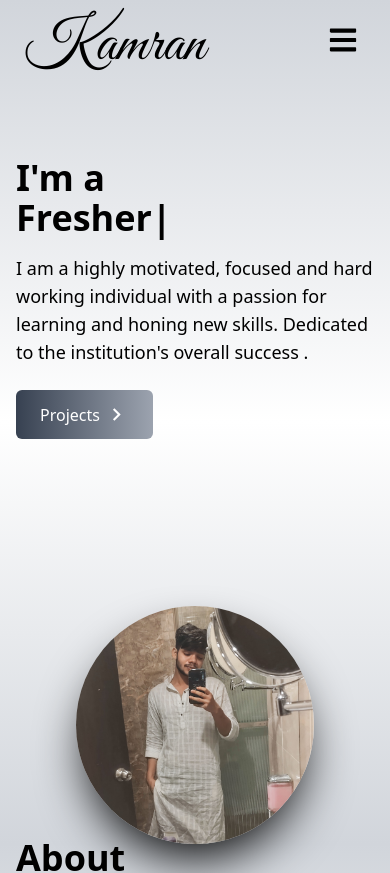
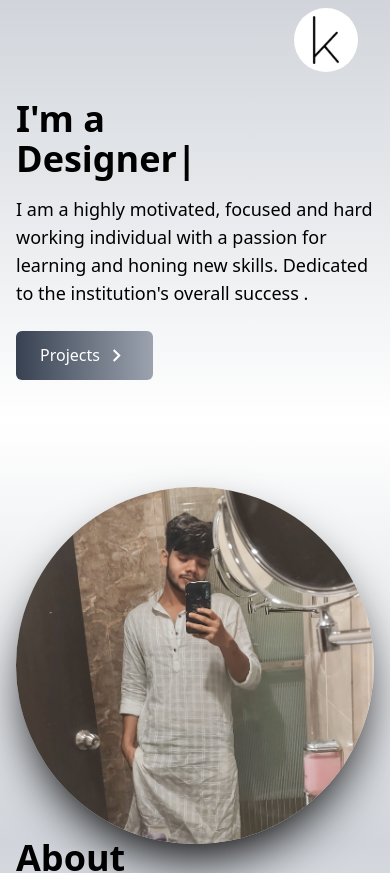
Before and after one commit to Kamran-007-lab/Portfolio, a React (Vite) app: page / in a window 390 px wide. Shown: the top 873 px of the page. Built offline with nearby package versions, Linux system fonts and the light colour scheme; a web font is replaced by a local one.

Commit message:
Updated Framer motion functionalities and bugs

```diff
--- a/src/components/Home.jsx
+++ b/src/components/Home.jsx
@@ -19,11 +19,11 @@ const Home = () => {
             initial="hidden"
             whileInView={"show"}
             viewport={{ once: false, amount: 0.7 }}
-            className="text-4xl pr-8 sm:text-7xl font-bold text-black"
+            className="text-4xl sm:text-7xl font-bold text-black"
           >
             I'm a
             <TypeAnimation
-              sequence={["Developer", 2000, "Designer", 2000, "Fresher", 2000]}
+              sequence={["Programmer",2000,"Developer", 2000, "Designer", 2000, "Fresher", 2000]}
               speed={50}
               className=" text-4xl font-bold text-black w-full"
               wrapper="p"
@@ -62,7 +62,7 @@ const Home = () => {
           </motion.div>
         </div>
 
-        <div className="inline-block">
+        <div className="inline-block w-full">
           <motion.img
             variants={fadeIn("down", 0.5)}
             initial="hidden"
@@ -70,7 +70,7 @@ const Home = () => {
             viewport={{ once: false, amount: 0.7 }}
             src={HeroImage}
             alt="my profile"
-            className="rounded-full mx-auto w-2/3 shadow-black shadow-2xl"
+            className="rounded-full mx-auto w-full h-full shadow-black shadow-2xl"
           />
         </div>
       </div>
--- a/src/components/Navbar.jsx
+++ b/src/components/Navbar.jsx
@@ -1,6 +1,7 @@
 import React, { useState } from "react";
 import { FaBars, FaTimes } from "react-icons/fa";
 import { Link } from "react-scroll";
+import k from "../assets/k.gif"
 
 const Navbar = () => {
   const [nav, setNav] = useState(false);
@@ -31,7 +32,7 @@ const Navbar = () => {
   return (
     <div id="over-flow" className="flex justify-between items-center w-full h-20 px-4 text-white bg-gray fixed">
       <div className="pt-3">
-        <h1 className="text-6xl font-signature ml-2 text-black">Kamran</h1>
+        <h1 className="text-6xl hidden md:inline-block font-signature ml-2 text-black">Kamran</h1>
       </div>
 
 
@@ -53,7 +54,7 @@ const Navbar = () => {
         onClick={() => setNav(!nav)}
         className="cursor-pointer pr-4 z-10 text-black md:hidden"
       >
-        {nav ? <FaTimes size={30} /> : <FaBars size={30} />}
+        {nav ? <FaTimes size={50} /> : <img src={k} className="h-16 w-16 rounded-full"/>}
       </div>
 
       {nav && (
@@ -80,19 +81,3 @@ const Navbar = () => {
 };
 
 export default Navbar;
-
-
-{/* <TypeAnimation
-sequence={[
-'Developer',
-2000,
-'Designer',
-2000,
-'Youtuber',
-2000,
-]}
-speed={50}
-className='☐ text-accent'
-wrapper='span'
-repeat={Infinity}
-/> */}
--- a/src/components/Projects.jsx
+++ b/src/components/Projects.jsx
@@ -1,55 +1,54 @@
 import React from "react";
 import ray from "../assets/portfolio/ray.jpg";
-import minderhome from "../assets/portfolio/minderhome.jpg"
-import profilefyi from "../assets/portfolio/profilefyi.jpg"
-import portfolio from "../assets/portfolio/portfolio.jpg"
-import movie from "../assets/portfolio/movie.jpg"
+import minderhome from "../assets/portfolio/minderhome.jpg";
+import profilefyi from "../assets/portfolio/profilefyi.jpg";
+import portfolio from "../assets/portfolio/portfolio.jpg";
+import movie from "../assets/portfolio/movie.jpg";
 import { motion } from "framer-motion";
-import  fadeIn  from "./fadeIn.jsx";
+import fadeIn from "./fadeIn.jsx";
 
 const Projects = () => {
   const portfolios = [
     {
       id: 1,
       src: minderhome,
-      value:'Minder',
-      url:'https://github.com/Kamran-007-lab/Minder'
+      value: "Minder",
+      url: "https://github.com/Kamran-007-lab/Minder",
     },
     {
       id: 2,
       src: profilefyi,
-      value:'Profile.fyi',
-      url:'https://github.com/Kamran-007-lab/Profilefyi'
+      value: "Profile.fyi",
+      url: "https://github.com/Kamran-007-lab/Profilefyi",
     },
     {
       id: 3,
       src: portfolio,
-      value: 'Portfolio',
-      url:'https://github.com/Kamran-007-lab/Portfolio'
+      value: "Portfolio",
+      url: "https://github.com/Kamran-007-lab/Portfolio",
     },
     {
       id: 4,
       src: ray,
-      value: 'R.A.Y.',
-      url:'https://github.com/Kamran-007-lab/RAY'
+      value: "R.A.Y.",
+      url: "https://github.com/Kamran-007-lab/RAY",
     },
     {
       id: 5,
       src: movie,
-      value: 'Movie Catalogue',
-      url:'https://github.com/Kamran-007-lab/Movies-Catalogue'
+      value: "Movie Catalogue",
+      url: "https://github.com/Kamran-007-lab/Movies-Catalogue",
     },
   ];
 
   return (
     <div
       id="projects"
-
       className="bg-gradient-to-b from-gray-300 via-white to-gray-300  w-full text-black md:h-screen"
     >
       <div className="max-w-screen-lg p-4 mx-auto flex flex-col justify-center w-full h-full">
         <motion.div
-          variants={fadeIn("down", 0.5)}
+          variants={fadeIn("left", 0.5)}
           initial="hidden"
           whileInView={"show"}
           viewport={{ once: false, amount: 0.7 }}
@@ -61,15 +60,18 @@ const Projects = () => {
           <p className="py-6 text-xl">Check out some of my work right here</p>
         </motion.div>
 
+        <div
+          className="grid  sm:grid-cols-2 md:grid-cols-3 gap-8 px-12 sm:px-0"
+        >
+          {portfolios.map(({ id, src, value, url }) => (
             <motion.div
-          variants={fadeIn("up", 0.5)}
+              variants={fadeIn("right", 0.5)}
               initial="hidden"
               whileInView={"show"}
               viewport={{ once: false, amount: 0.7 }}
-          className="grid  sm:grid-cols-2 md:grid-cols-3 gap-8 px-12 sm:px-0"
+              key={id}
+              className="shadow-md shadow-gray-600 rounded-lg"
             >
-          {portfolios.map(({ id, src, value, url }) => (
-            <div key={id} className="shadow-md shadow-gray-600 rounded-lg">
               <img
                 src={src}
                 alt=""
@@ -81,11 +83,10 @@ const Projects = () => {
                     {value}
                   </button>
                 </a>
-
               </div>
+            </motion.div>
+          ))}
         </div>
-          ))}
-        </motion.div>
       </div>
     </div>
   );
--- a/src/components/Technologies.jsx
+++ b/src/components/Technologies.jsx
@@ -1,6 +1,6 @@
 import React from "react";
 import { motion } from "framer-motion";
-import  fadeIn  from "./fadeIn.jsx";
+import fadeIn from "./fadeIn.jsx";
 
 import html from "../assets/html.png";
 import css from "../assets/css.png";
@@ -10,7 +10,7 @@ import arduino from "../assets/arduino.png";
 import sql from "../assets/sql.png";
 import github from "../assets/github.png";
 import tailwind from "../assets/tailwind.png";
-import clogo from "../assets/clogo.png"
+import clogo from "../assets/clogo.png";
 
 const Technologies = () => {
   const techs = [
@@ -73,7 +73,7 @@ const Technologies = () => {
   return (
     <div
       id="technologies"
-      className="bg-gradient-to-b from-gray-300 via-white to-gray-300 w-full h-screen"
+      className="bg-gradient-to-b from-gray-300 via-white to-gray-300 w-full md:h-screen"
     >
       <div className="max-w-screen-lg mx-auto p-4 flex flex-col justify-center w-full h-full text-black">
         <motion.div
@@ -85,26 +85,28 @@ const Technologies = () => {
           <p className="text-4xl font-bold border-b-4 border-gray-500 p-2 inline">
             Tech Stack
           </p>
-          <p className="py-6 text-xl">These are the technologies I've worked with</p>
+          <p className="py-6 text-xl">
+            These are the technologies I've worked with
+          </p>
         </motion.div>
 
-        <motion.div
-          variants={fadeIn("left", 0.5)}
-          initial="hidden"
-          whileInView={"show"}
-          viewport={{ once: false, amount: 0.7 }}
+        <div
           className="w-full grid grid-cols-2 sm:grid-cols-3 gap-8 text-center py-8 px-12 sm:px-0"
         >
           {techs.map(({ id, src, title, style }) => (
-            <div
+            <motion.div
+              variants={fadeIn("up", 0.5)}
+              initial="hidden"
+              whileInView={"show"}
+              viewport={{ once: false, amount: 0.7 }}
               key={id}
               className={`shadow-lg hover:scale-105 duration-500 py-2 rounded-lg ${style}`}
             >
               <img src={src} alt="" className="w-20 mx-auto" />
               <p className="mt-4">{title}</p>
-            </div>
+            </motion.div>
           ))}
-        </motion.div>
+        </div>
       </div>
     </div>
   );
--- a/src/components/fadeIn.jsx
+++ b/src/components/fadeIn.jsx
@@ -1,10 +1,12 @@
 
 const fadeIn = (direction, delay) => {
+  const offseth = "20vw";
+  const offsetw= "20vw";
   return {
     hidden: {
-      y: direction === "up" ? 80 : direction === "down" ? -80 : 0,
+      // y: direction === "up" ? offseth : direction === "down" ? `-${offseth}` : 0,
       opacity: 0,
-      x: direction === "left" ? 80 : direction === "right" ? -80 : 0,
+      // x: direction === "left" ? offsetw : direction === "right" ? `-${offsetw}`: 0,
     },
     show: {
       y: 0,
@@ -12,7 +14,7 @@ const fadeIn = (direction, delay) => {
       opacity: 1,
       transition: {
         type: "tween",
-        duration: 1.2,
+        duration: 2,
         delay: delay,
         ease: [0.25, 0.25, 0.25, 0.75],
       },
```
Also changed, not shown: src/assets/k.gif (added). Lines whose indentation alone changed are shown as unchanged.
